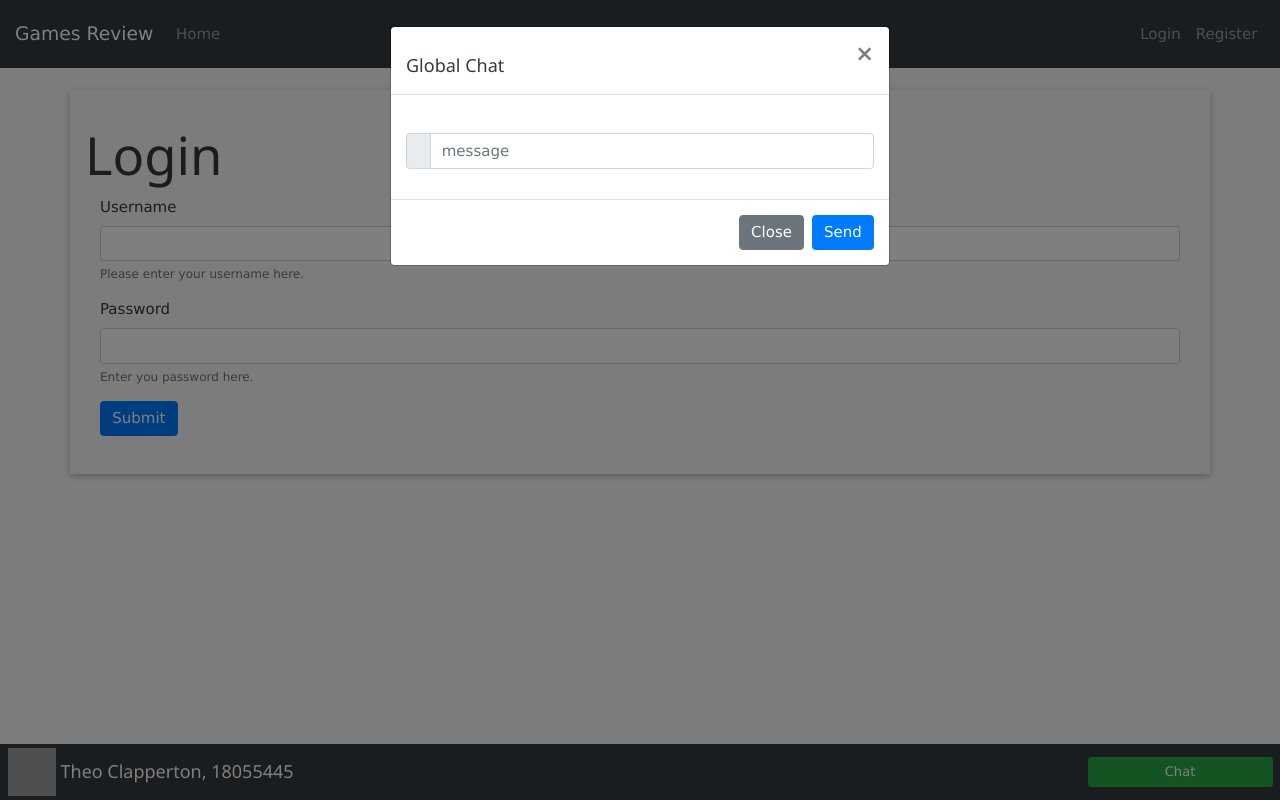
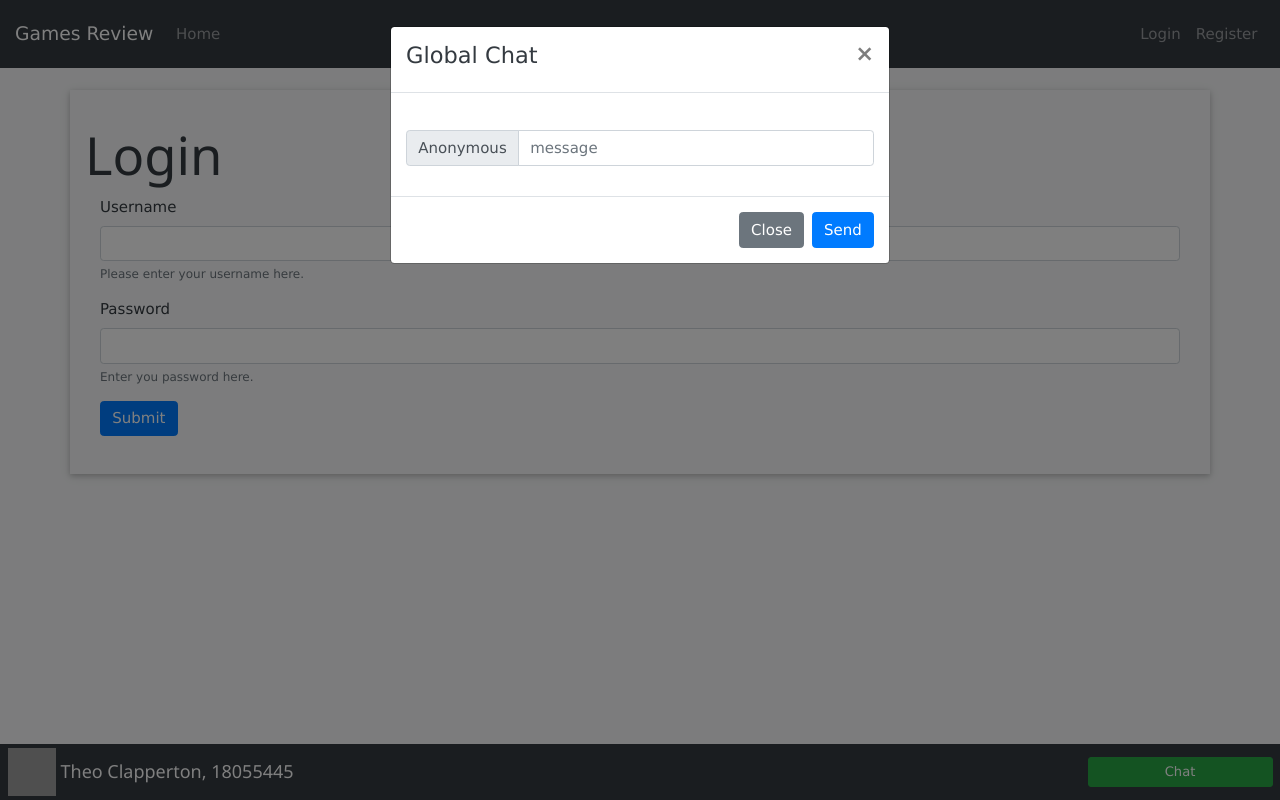
Before and after one commit to teobot/GameGuide, a CodeIgniter app: page /PHPFrameworks/index.php/login/index in a window 1280 px wide, after a click on "Chat". Run offline with CodeIgniter, Linux system fonts and the light colour scheme; data comes from the database, SQL or seed files in the repository; data that the repository does not hold is empty; some libraries are stand-ins or nearby versions; grey boxes are pictures that could not be loaded.

Commit message:
Cleaned and migrated to VueJs functions

```diff
--- a/application/views/template/footer.php
+++ b/application/views/template/footer.php
@@ -5,7 +5,10 @@
         <div class="modal-dialog" role="document">
             <div class="modal-content">
             <div class="modal-header">
-                <h5 class="modal-title" id="chatBoxLabel">Global Chat</h5>
+
+                <span class="align-middle h4">Global Chat</span>
+                <span v-if="userLoggedIn" class="align-middle"> - Logged in</span>
+
                 <button type="button" class="close" data-dismiss="modal" aria-label="Close">
                 <span aria-hidden="true">&times;</span>
                 </button>
@@ -16,8 +19,8 @@
 
                     <div class="container">
                         <div class="row justifty-content-start">
-                            <div class="animated fadeOut slower"><small>NEW</small></div>
-                            <div class="">{{message.username}} : {{message.text}}</div>
+                            <span class="animated fadeOut slower align-middle">NEW</span>
+                            <span class="align-middle h5">{{message.username}} : {{message.message}}</span>
                         </div>
                     </div>
 
@@ -27,9 +30,9 @@
                     <div id="messageBox">
                         <div class="input-group mb-3">
                             <div class="input-group-prepend">
-                                <span class="input-group-text" data-id="<?php echo $this->input->cookie("user_id"); ?>" data-username="<?php echo $this->input->cookie("username"); ?>" id="username_tag"><?php echo $this->input->cookie("username"); ?></span>
+                                <span class="input-group-text" id="username_tag">{{username}}</span>
                             </div>
-                            <input type="text" class="form-control" placeholder="message" id="message" autocomplete="off">
+                            <input v-model="messageToPost" type="text" class="form-control" placeholder="message" id="message" autocomplete="off">
                         </div>
                     </div>
                 </div>
```
